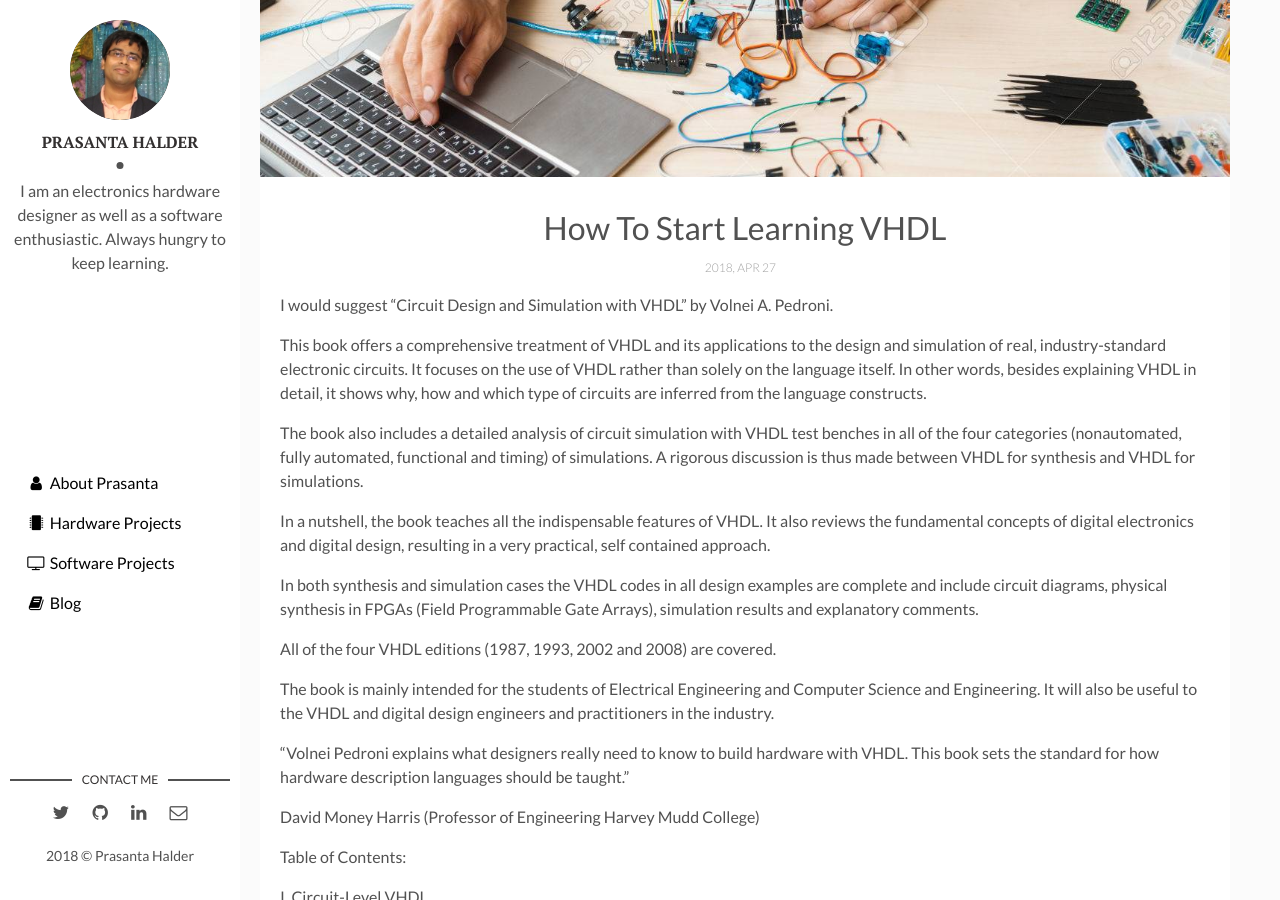
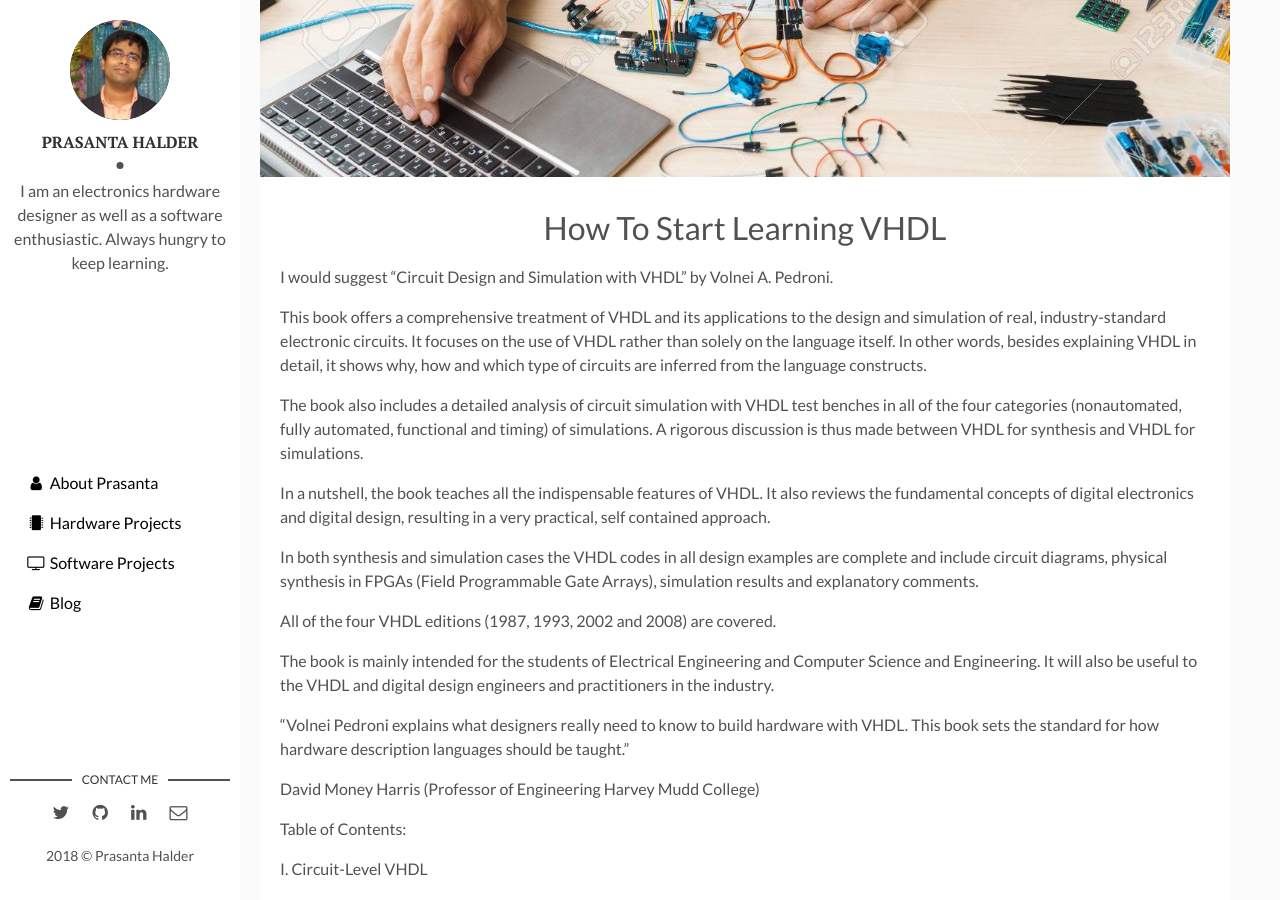
Before and after one commit to prashal/prashal.github.io, a Jekyll site: the page built from _posts/2018-04-28-how-to-start-learning-VHDL.markdown, in a window 1280 px wide and 900 px high, scrolled down 343 px. Built offline with Jekyll 4.4.1, drawn with Linux system fonts in a browser that asks for light colours; comment, search, counter and statistics services are not loaded.

Commit message:
Update post.html

```diff
--- a/_layouts/post.html
+++ b/_layouts/post.html
@@ -12,7 +12,9 @@ layout: main
     <div class="wrap-content">
       <header class="header-page">
         <h1 class="page-title">{{page.title}}</h1>
-        <div class="page-date"><span>{{page.date | date: '%Y, %b %d'}}&nbsp;&nbsp;&nbsp;&nbsp;</span></div>
+        {% if page.hidedate %}
+          <div class="page-date"><span>{{page.date | date: '%Y, %b %d'}}&nbsp;&nbsp;&nbsp;&nbsp;</span></div>
+        {% endif %}
       </header>
       {{content | markdownify}}
       <div class="page-footer">
@@ -27,7 +29,7 @@ layout: main
           {% endfor %}
         </div>
       </div>
-      {% if page.comment %}
+      {% if page.showcomment %}
         {% include disqus.html %}
       {% endif %}
     </div> <!-- End Wrap Content -->
```
